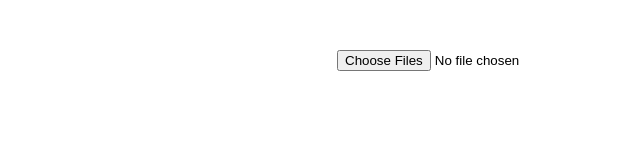
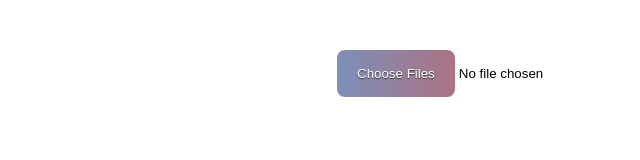
Before and after one commit to holive/overlay-360-images, a website built with Vite: page index.html in a window 1280 px wide. Shown: the whole page, without its empty margins (640-1280 px from the left). Built offline with nearby package versions, Linux system fonts and the light colour scheme.

Commit message:
chore: input css

```diff
--- a/src/style.css
+++ b/src/style.css
@@ -154,3 +154,25 @@ table {
     font-size: 18px;
   }
 }
+
+input::file-selector-button {
+  background-image: linear-gradient(
+    to right,
+    #7d8fba,
+    #ab7382,
+    #768aac 100%,
+    #856694 200%
+  );
+  background-position-x: 0%;
+  background-size: 200%;
+  border: 0;
+  border-radius: 8px;
+  color: #fff;
+  padding: 1rem 1.25rem;
+  text-shadow: 0 1px 1px #333;
+  transition: all 0.25s;
+  cursor: pointer;
+}
+input::file-selector-button:hover {
+  background-position-x: 100%;
+}
```
